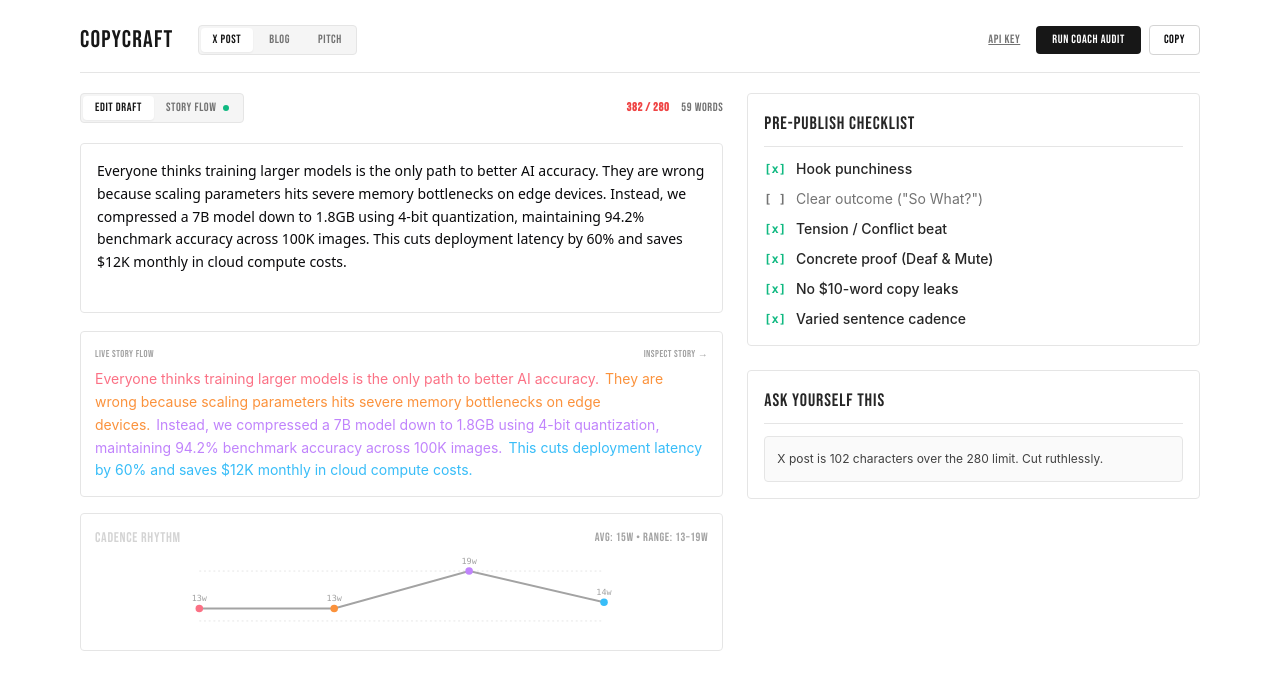
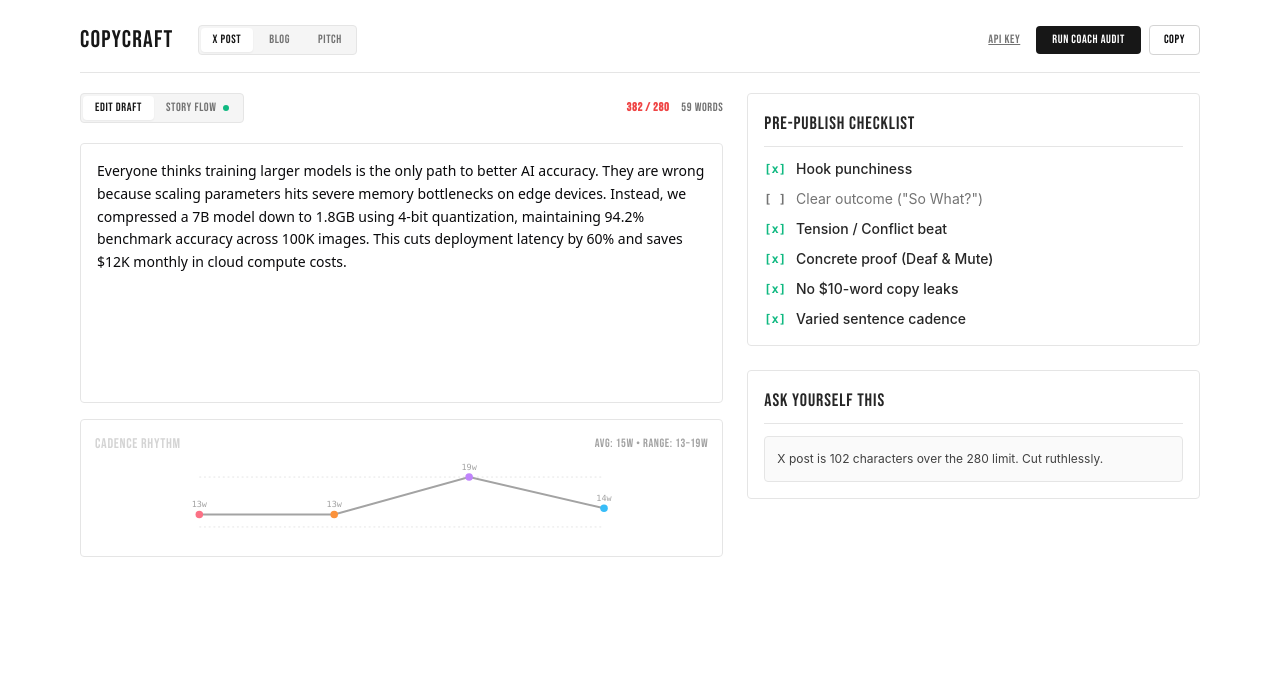
Before and after one commit to kishan-sp/CopyCraft, a Next.js app: page / in a window 1280 px wide. Shown: the top 690 px of the page. Built offline with nearby package versions, Linux system fonts and the light colour scheme.

Commit message:
Keep Edit Draft strictly to single raw textarea, isolate colored text to Story Flow

```diff
--- a/src/app/page.tsx
+++ b/src/app/page.tsx
@@ -260,7 +260,6 @@ export default function Page() {
   const localAnalysis = useMemo(() => analyzeLocally(text, mode), [text, mode]);
   const activeAnalysis = auditResult || localAnalysis;
 
-  // Calculate distinct alternating colors so that every sentence end triggers a color change
   const sentenceColors = useMemo(
     () => computeSentenceColors(activeAnalysis.sentences),
     [activeAnalysis.sentences]
@@ -474,48 +473,18 @@ export default function Page() {
 
             {/* Canvas View */}
             {view === 'draft' ? (
-              <div className="space-y-3">
-                <textarea
-                  value={text}
-                  onChange={(e) => setText(e.target.value)}
-                  placeholder="Write raw draft here..."
-                  className="w-full p-4 border border-neutral-200 dark:border-neutral-800/80 rounded bg-white/30 dark:bg-neutral-900/30 backdrop-blur-sm font-sans text-sm leading-relaxed resize-none focus:outline-none focus:ring-1 focus:ring-neutral-400 min-h-[170px]"
-                />
-
-                {/* Live Story Flow: sentence colors update immediately while typing */}
-                {activeAnalysis.sentences.length > 0 && (
-                  <div className="p-3.5 border border-neutral-200 dark:border-neutral-800/80 rounded bg-white/20 dark:bg-neutral-900/20 backdrop-blur-sm text-sm leading-relaxed">
-                    <div className="text-[10px] font-display uppercase tracking-wider text-neutral-400 mb-1.5 flex justify-between">
-                      <span>Live Story Flow</span>
-                      <button
-                        onClick={() => setView('story')}
-                        className="text-neutral-400 hover:text-white transition"
-                      >
-                        Inspect Story &rarr;
-                      </button>
-                    </div>
-                    <p className="inline leading-relaxed">
-                      {activeAnalysis.sentences.map((s, idx) => {
-                        const color = sentenceColors[idx] || { textColor: 'text-neutral-400', hex: '#9ca3af' };
-                        return (
-                          <span
-                            key={s.id || idx}
-                            className={`${color.textColor} ${
-                              s.leaks.length > 0 ? 'underline decoration-wavy decoration-red-500' : ''
-                            } mr-1.5`}
-                          >
-                            {s.text}
-                          </span>
-                        );
-                      })}
-                    </p>
-                  </div>
-                )}
-              </div>
+              /* Single Raw Input in Edit Draft */
+              <textarea
+                value={text}
+                onChange={(e) => setText(e.target.value)}
+                placeholder="Write raw draft here..."
+                className="w-full p-4 border border-neutral-200 dark:border-neutral-800/80 rounded bg-white/30 dark:bg-neutral-900/30 backdrop-blur-sm font-sans text-sm leading-relaxed resize-none focus:outline-none focus:ring-1 focus:ring-neutral-400 min-h-[260px]"
+              />
             ) : (
+              /* Continuous Colored Text in Story Flow Only */
               <div className="space-y-3">
                 <div
-                  className="w-full p-4 border border-neutral-200 dark:border-neutral-800/80 rounded bg-white/30 dark:bg-neutral-900/30 backdrop-blur-sm text-sm leading-relaxed min-h-[180px]"
+                  className="w-full p-4 border border-neutral-200 dark:border-neutral-800/80 rounded bg-white/30 dark:bg-neutral-900/30 backdrop-blur-sm text-sm leading-relaxed min-h-[200px]"
                 >
                   {activeAnalysis.sentences.length === 0 ? (
                     <p className="text-neutral-500 font-display uppercase tracking-wider">
```
